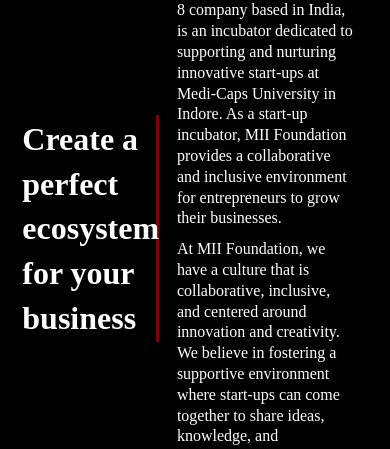
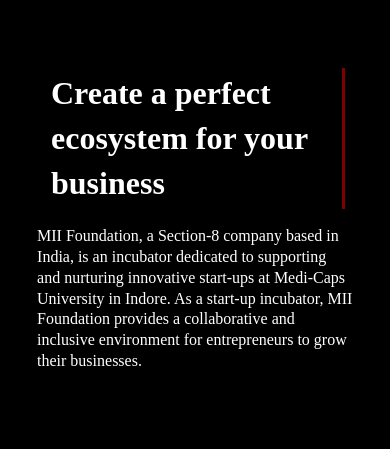
Before and after one commit to jain-dishika/Medicaps-Incubation, a React (Create React App) app in the folder client/: page / in a window 390 px wide. Shown: the part 1104-1553 px from the top of the page. Built offline with nearby package versions, Linux system fonts and the light colour scheme.

Commit message:
homepage

```diff
--- a/client/src/Pages/About.jsx
+++ b/client/src/Pages/About.jsx
@@ -4,7 +4,8 @@ import './About.css';
 import SingleTeamMember from "./SingleTeamMember";
 export default function About() {
   return (
-    <div className='about-container'>
+
+    <div className='about-container scroll-sections'>
       <div className="about-section-1">
         <h6 className='section-1-heading'>About Us</h6>
         <p className="section-1-paragraph">"Create a perfect ecosystem for your business"</p>
--- a/client/src/Pages/Article.jsx
+++ b/client/src/Pages/Article.jsx
@@ -3,7 +3,7 @@ import './Article.css';
 export default function Article() {
   return (
     <div>
-        <div className="articleCss">
+        <div className="articleCss scroll-sections">
             Article Here
         </div>
     </div>
--- a/client/src/Pages/Contact.jsx
+++ b/client/src/Pages/Contact.jsx
@@ -3,7 +3,7 @@ import './Contact.css';
 import ChangeComponantSelect from './ChangeContentSelect';
 export default function Contact() {
   return (
-    <div>
+     <div className="scroll-sections" >
 
            <div className='contactsrc'>
 
--- a/client/src/Pages/Event.jsx
+++ b/client/src/Pages/Event.jsx
@@ -4,7 +4,7 @@ import './Event.css'
 
 const Event = () => {
   return (
-    <div className='event'>
+    <div className='event scroll-sections' style={{paddingTop:"20vh"}}>
     <div className='wrapper'>
         <Card img="/images/event1.png"
             title="Event One"
--- a/client/src/Pages/Herosection.css
+++ b/client/src/Pages/Herosection.css
@@ -109,6 +109,18 @@
   width: 90%;
   justify-content: center;
   align-items: center;
+  flex-wrap: wrap;
+}
+.section2-heading{
+  width: 300px;
+}
+.section2-content{
+  width:calc(80% - 300px);
+}
+@media only screen and (max-width: 600px) {
+  .section2-content {
+    width: 100%;
+  }
 }
 .section2-container .section2-heading h1{
   color: white;
--- a/client/src/Pages/Herosection.jsx
+++ b/client/src/Pages/Herosection.jsx
@@ -22,10 +22,10 @@ const Herosection = () => {
               incubator, MII Foundation provides a collaborative and inclusive
               environment for entrepreneurs to grow their businesses.</p>
 
-              <p style={{margin: "10px 0"}}>At MII Foundation, we have a culture that is collaborative,
+              {/* <p style={{margin: "10px 0"}}>At MII Foundation, we have a culture that is collaborative,
               inclusive, and centered around innovation and creativity. We
               believe in fostering a supportive environment where start-ups can
-              come together to share ideas, knowledge, and experiences.</p>
+              come together to share ideas, knowledge, and experiences.</p> */}
             </div>
           </div>
         </div>
--- a/client/src/Pages/Home/NewHerosection.jsx
+++ b/client/src/Pages/Home/NewHerosection.jsx
@@ -16,7 +16,7 @@ export default function NewHerosection() {
         </div>
 
         </div>
-        <div>
+        <div style={{textAlign:"center"}}>
         <h2>"Unlock your business potential"</h2>
         </div>
         </div>
--- a/client/src/Pages/Offering.jsx
+++ b/client/src/Pages/Offering.jsx
@@ -3,7 +3,7 @@ import "./Offering.css";
 export default function Offering() {
   return (
     <>
-      <div className="offering">
+      <div className="offering scroll-sections">
         <div className="title" style={{ textAlign: "center", padding: "20px" }}>
           Offering
         </div>
```
Also changed, not shown: 11 other files (tests, documents, lock files or other folders).
